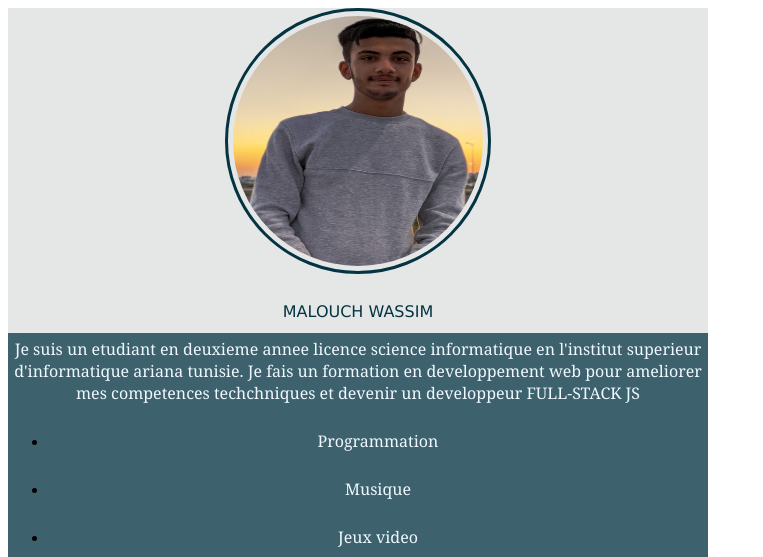
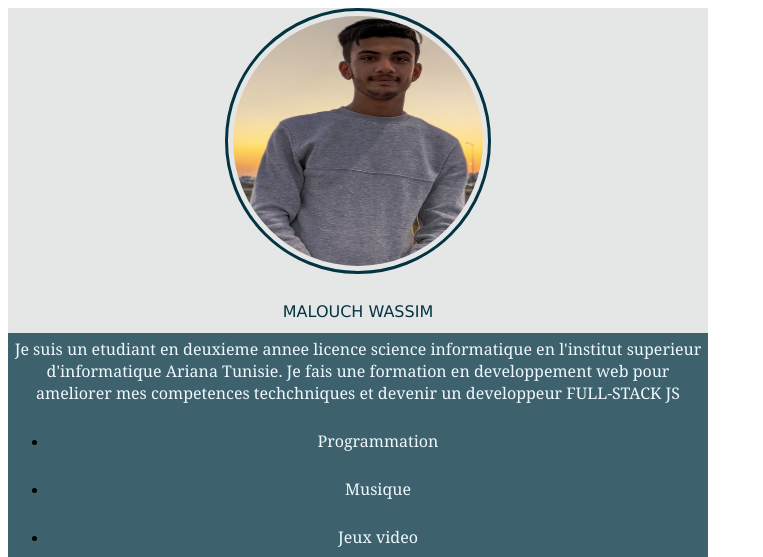
Before and after one commit to WassimMalouch/Task_Card, a plain HTML site: page index.html in a window 1280 px wide. Shown: the top 557 px of the page, without its empty margins (0-763 px from the left). Drawn offline with Linux system fonts and the light colour scheme.

Commit message:
Add files via upload

```diff
--- a/index.html
+++ b/index.html
@@ -14,7 +14,7 @@
         <p>MALOUCH WASSIM</p>
         </div>
         <div class="sc2">
-        <p>Je suis un etudiant en deuxieme annee licence science informatique en l'institut superieur d'informatique ariana tunisie. Je fais un formation en developpement web pour ameliorer mes competences techchniques et devenir un developpeur FULL-STACK JS</p>
+        <p>Je suis un etudiant en deuxieme annee licence science informatique en l'institut superieur d'informatique Ariana Tunisie. Je fais une formation en developpement web pour ameliorer mes competences techchniques et devenir un developpeur FULL-STACK JS</p>
 
         <ul>
             <li> <p>Programmation</p> </li>
```
